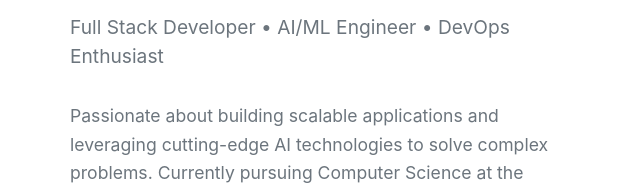
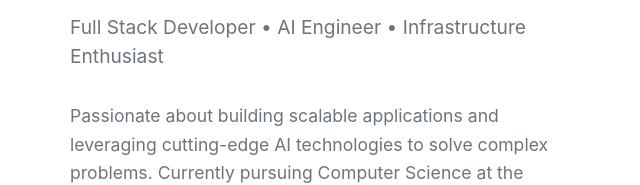
Before and after one commit to EricNguyencoder/portfolio, a plain HTML site: page index.html in a window 1280 px wide. Shown: the part 259-444 px from the top of the page, 2-642 px from the left. Drawn offline with Linux system fonts and the light colour scheme.

Commit message:
Small text changes

```diff
--- a/index.html
+++ b/index.html
@@ -714,7 +714,7 @@
     <section id="home" class="hero">
         <div class="hero-content">
             <h1>Eric Nguyen</h1>
-            <div class="subtitle">Full Stack Developer • AI/ML Engineer • DevOps Enthusiast</div>
+            <div class="subtitle">Full Stack Developer • AI Engineer • Infrastructure Enthusiast</div>
             <p>Passionate about building scalable applications and leveraging cutting-edge AI technologies to solve complex problems. Currently pursuing Computer Science at the University of Washington.</p>
             <div class="cta-buttons">
                 <a href="#projects" class="btn btn-primary">View My Work</a>
```
